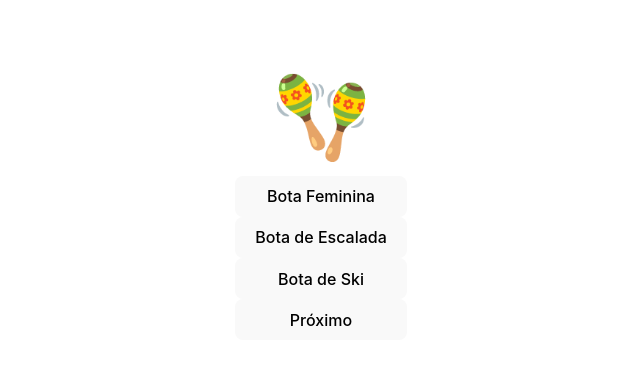
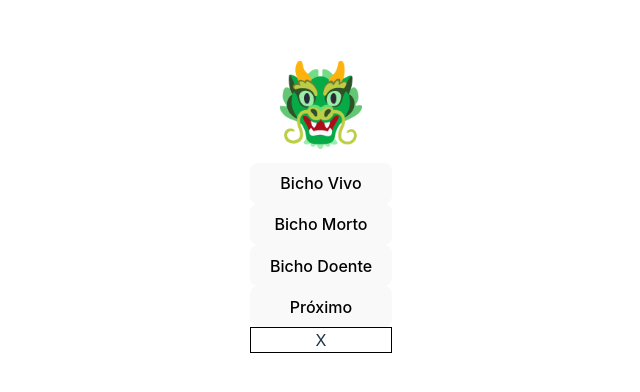
Before and after one commit to ufjf-dcc207/ufjf-dcc207-2024-3-a-atv06-Bressan48, a React (Vite) app: page / in a window 1280 px wide. Shown: the part 202-594 px from the top of the page, without its empty margins (319-959 px from the left). Built offline with nearby package versions, Linux system fonts and the light colour scheme.

Commit message:
adiciona novo componente

```diff
--- a/src/App.tsx
+++ b/src/App.tsx
@@ -1,4 +1,5 @@
 import Emoji from './Emoji';
+import Atributo from './Atributo';
 import './App.css'
 
 function App() {
@@ -6,6 +7,7 @@ function App() {
   return (
     <>
       <Emoji />
+      <Atributo />
     </>
   );
 }
--- /dev/null
+++ b/src/Atributo.css
@@ -0,0 +1,3 @@
+.atributo {
+    border: 1px solid black;
+}
--- /dev/null
+++ b/src/Atributo.tsx
@@ -0,0 +1,10 @@
+import "./Atributo.css";
+import { useState } from "react";
+
+export default function Atributo (){
+
+    return <div className="atributo">
+        X
+    </div>
+
+}
--- a/src/Emoji.tsx
+++ b/src/Emoji.tsx
@@ -1,52 +1,54 @@
 import "./Emoji.css";
 import { useState } from "react";
 
+
+
 const EMOJIS = new Map <string, string> ([
-    ["feminine", "👢"],
-    ["hiking", "🥾"],
-    ["ski", "🎿"],
+    ["alive", "😃"],
+    ["dead", "😵"],
+    ["sick", "🤒"],
 ]);
-// EMOJIS.set("feminina,"👢");
+
 
 export default function Emoji (){
 
     //utilização do useState
     const [estado, setEstado] = useState("clear");
 
-    function toFeminine(){
-        setEstado("feminine");
+    function toAlive(){
+        setEstado("alive");
     }
-    function toHiking(){
-        setEstado("hiking");
+    function toDead(){
+        setEstado("dead");
     }
-    function toSki(){
-        setEstado("ski");
+    function toSick(){
+        setEstado("sick");
     }
 
     //funcao para ciclar correta
     function cicle() {
         switch (estado) {
             case "clear":
-                setEstado("feminine");
+                setEstado("alive");
                 break;
-            case "feminine":
-                setEstado("hiking");
+            case "alive":
+                setEstado("dead");
                 break;
-            case "hiking":
-                setEstado("ski");
+            case "dead":
+                setEstado("sick");
                 break;
-            case "ski":
+            case "sick":
                 setEstado("clear");
                 break;
         }
     }
 
     return <div className="emoji">
-        <div className="face">{EMOJIS.get(estado) || "🪇"}</div>
+        <div className="face">{EMOJIS.get(estado) || "🐲"}</div>
         <div className="actions">
-            <button onClick={toFeminine}> Bota Feminina </button>
-            <button onClick={toHiking}> Bota de Escalada </button>
-            <button onClick={toSki}> Bota de Ski </button>
+            <button onClick={toAlive}> Bicho Vivo </button>
+            <button onClick={toDead}> Bicho Morto </button>
+            <button onClick={toSick}> Bicho Doente </button>
             <button onClick={cicle}> Próximo </button>
         </div>
     </div>
```
